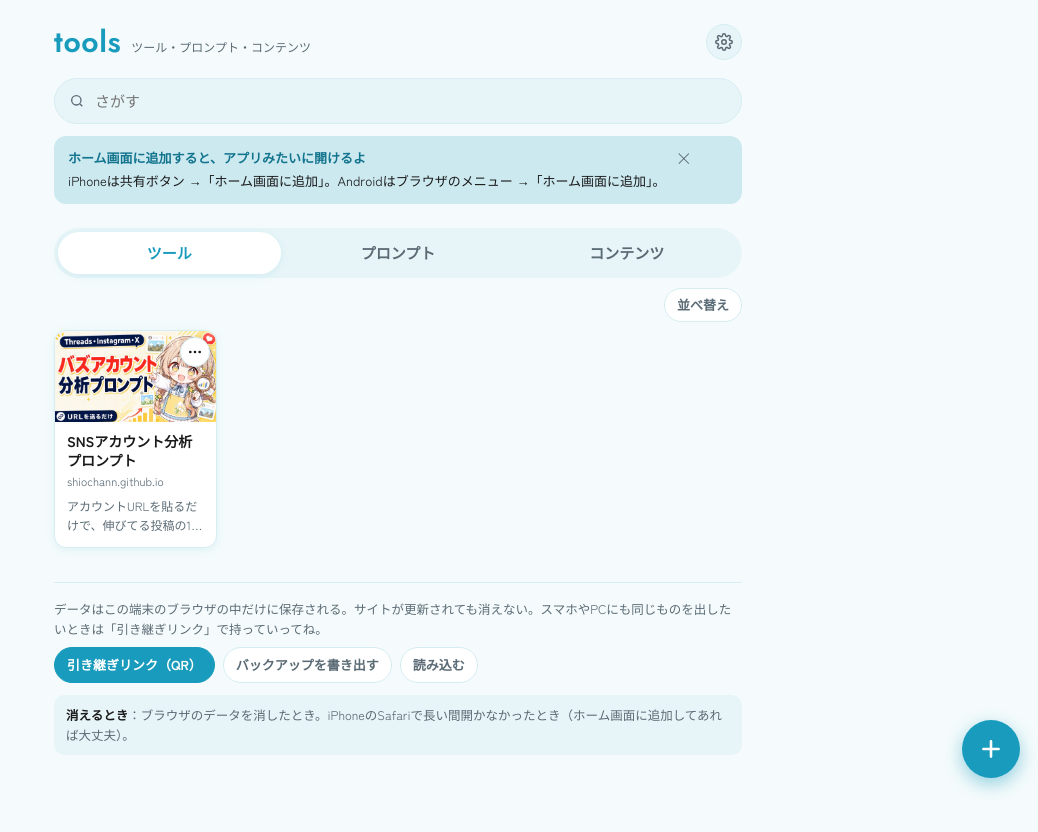
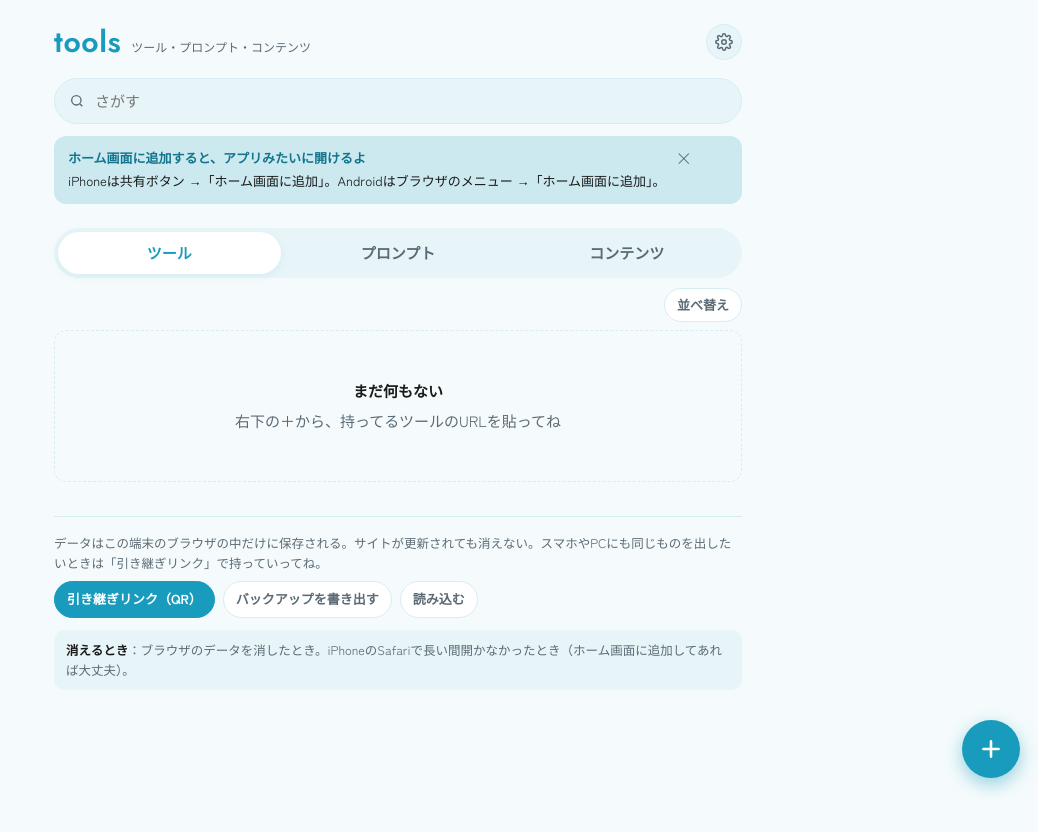
Before and after one commit to shiochann/tools, a plain HTML site: page index.html in a window 1280 px wide. Shown: the whole page, without its empty margins (242-1280 px from the left). After the commit the page ends 800 px from the top, so only its background shows below. Drawn offline with Linux system fonts and the light colour scheme.

Commit message:
最初から入っていた分析プロンプトのカードを外す（既存ユーザーも未編集なら消える）。ガイドも「最初は空」に
Co-Authored-By: Claude Fable 5.1 <noreply@anthropic.com>

```diff
--- a/index.html
+++ b/index.html
@@ -209,14 +209,9 @@ a.copy{text-decoration:none}
 
 <script>
 const KEY='shio_tools_v1';
-const SEED_IMG='https://shiochann.github.io/tools/img/sns-analysis.jpg';
-const SEED_TOOLS=[{
-  id:'seed-sns-analysis',
-  title:'SNSアカウント分析プロンプト',
-  url:'https://shiochann.github.io/shio-tools/tools/sns-account-analysis/',
-  memo:'アカウントURLを貼るだけで、伸びてる投稿の1行目の型・ワード・ターゲットを分析（無料配布）',
-  img:SEED_IMG, created:Date.now()
-}];
+// 最初から入れるものは無し（2026-09-22 しおちゃんの指示で、分析プロンプトのカードを外した）
+const SEED_TOOLS=[];
+const SEED_URL='https://shiochann.github.io/shio-tools/tools/sns-account-analysis/';
 const uid=()=>Math.random().toString(36).slice(2,10)+Date.now().toString(36);
 const $=s=>document.querySelector(s);
 
@@ -227,8 +222,9 @@ function load(){
   if(!d){ d={v:1,seeded:true,tools:SEED_TOOLS.map(t=>({...t})),boxes:[],prompts:[],banner:true}; save(d); }
   // 将来 形を変えるときは、ここで d.v を見て読み替える（データは消さない）
   if(!d.boxes) d.boxes=[]; if(!d.prompts) d.prompts=[]; if(!d.tools) d.tools=[]; if(!d.contents) d.contents=[]; if(!d.cboxes) d.cboxes=[];
-  // 既存ユーザーの seed にサムネを付ける（自分で別の画像を載せていたら触らない）
-  const seed=d.tools.find(t=>t.id==='seed-sns-analysis'); if(seed && !seed.img){ seed.img=SEED_IMG; save(d); }
+  // 以前は分析プロンプトのカードが最初から入っていた。手を加えていないものだけ外す（名前やURLを変えていたら残す）
+  const seed=d.tools.find(t=>t.id==='seed-sns-analysis');
+  if(seed && seed.url===SEED_URL && seed.title==='SNSアカウント分析プロンプト'){ d.tools=d.tools.filter(t=>t!==seed); save(d); }
   return d;
 }
 function save(d){ try{ localStorage.setItem(KEY,JSON.stringify(d||S)); }catch(e){ toast('保存できなかった、、、容量がいっぱいかも'); } }
```
Also changed, not shown: guide/index.html (+2 -2 lines), img/sns-analysis.jpg (deleted).
